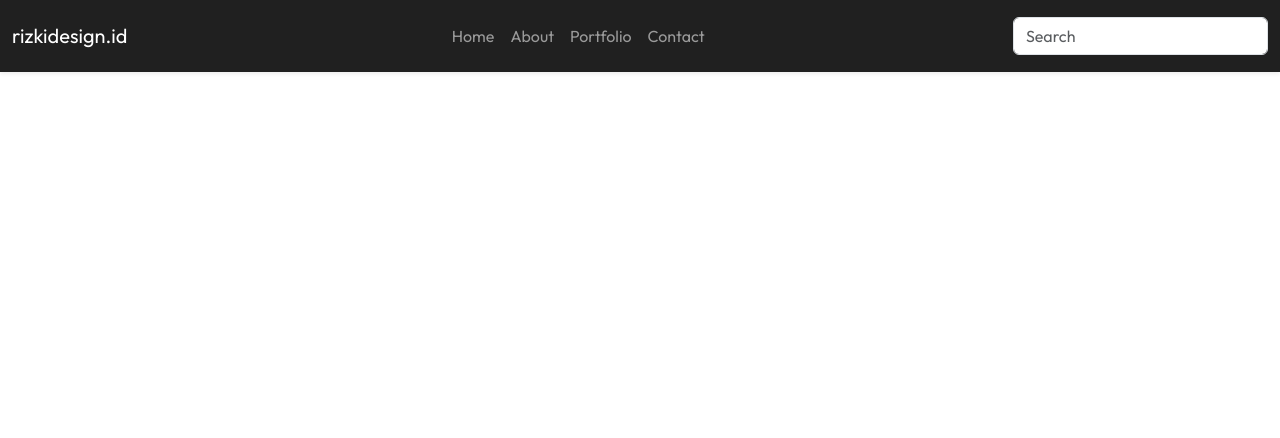
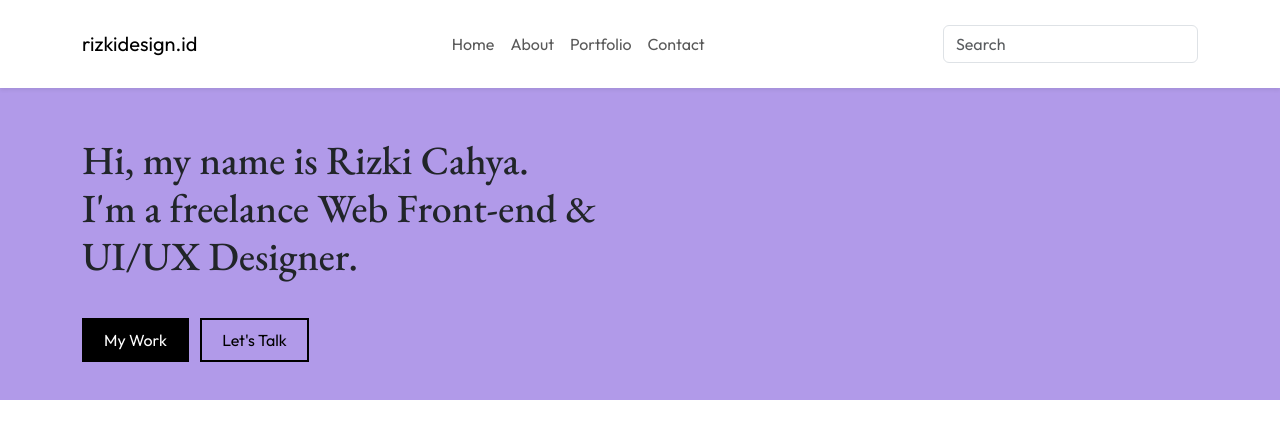
Before and after one commit to rizkicahyaa/rizkidesign, a Svelte app: page / in a window 1280 px wide. Shown: the top 438 px of the page. Built offline with nearby package versions, Linux system fonts and the light colour scheme.

Commit message:
feat: modify button primary & secondary

```diff
--- a/src/App.svelte
+++ b/src/App.svelte
@@ -1,5 +1,6 @@
 <script>
 	import Navbar from './components/Navbar.svelte';
+	import Heroes from './components/Heroes.svelte';
 </script>
 
 <svelte:head>
@@ -7,3 +8,4 @@
 </svelte:head>
 
 <Navbar />
+<Heroes />
--- a/src/app.css
+++ b/src/app.css
@@ -4,10 +4,49 @@ p {
 	font-family: 'Outfit', sans-serif;
 }
 
-nav {
-	background-color: #202020;
+h1 {
+	font-family: 'EB Garamond', sans-serif;
 }
 
 nav input .search {
 	margin: 20px;
 }
+
+header {
+	background-color: rgb(177, 154, 233);
+}
+
+header .button-primary {
+	border: 2px solid #000;
+	padding: 10px 20px;
+	text-decoration: none;
+	color: #fff;
+	background: #000;
+	transition: 0.2s ease-out;
+}
+
+header .button-primary:hover {
+	border: 2px solid #000;
+	padding: 10px 20px;
+	text-decoration: none;
+	color: #000;
+	background-color: #fff;
+	transition: 0.2s ease-in;
+}
+
+header .button-secondary {
+	border: 2px solid #000;
+	padding: 10px 20px;
+	text-decoration: none;
+	color: #000;
+	transition: 0.2s ease-out;
+}
+
+header .button-secondary:hover {
+	border: 2px solid #000;
+	padding: 10px 20px;
+	text-decoration: none;
+	color: #fff;
+	background: #000;
+	transition: 0.2s ease-in;
+}
--- /dev/null
+++ b/src/components/Heroes.svelte
@@ -0,0 +1,12 @@
+<header class="py-5">
+	<div class="container">
+		<div class="row">
+			<div class="col-md-6">
+				<h1 class="mb-5">Hi, my name is Rizki Cahya. <br /> I'm a freelance Web Front-end & UI/UX Designer.</h1>
+				<a class="button-primary me-2" href="/">My Work</a>
+				<a class="button-secondary" href="/">Let's Talk</a>
+			</div>
+			<div class="col-md-6"></div>
+		</div>
+	</div>
+</header>
--- a/src/components/Navbar.svelte
+++ b/src/components/Navbar.svelte
@@ -1,5 +1,5 @@
-<nav class="navbar navbar-expand-sm navbar-dark shadow-sm py-3">
-	<div class="container-fluid">
+<nav class="navbar navbar-expand-sm navbar-light shadow-sm py-4">
+	<div class="container">
 		<a class="navbar-brand" href="/">rizkidesign.id</a>
 		<button class="navbar-toggler" type="button" data-bs-toggle="collapse" data-bs-target="#navbarsExample03" aria-controls="navbarsExample03" aria-expanded="false" aria-label="Toggle navigation">
 			<span class="navbar-toggler-icon"></span>
```
